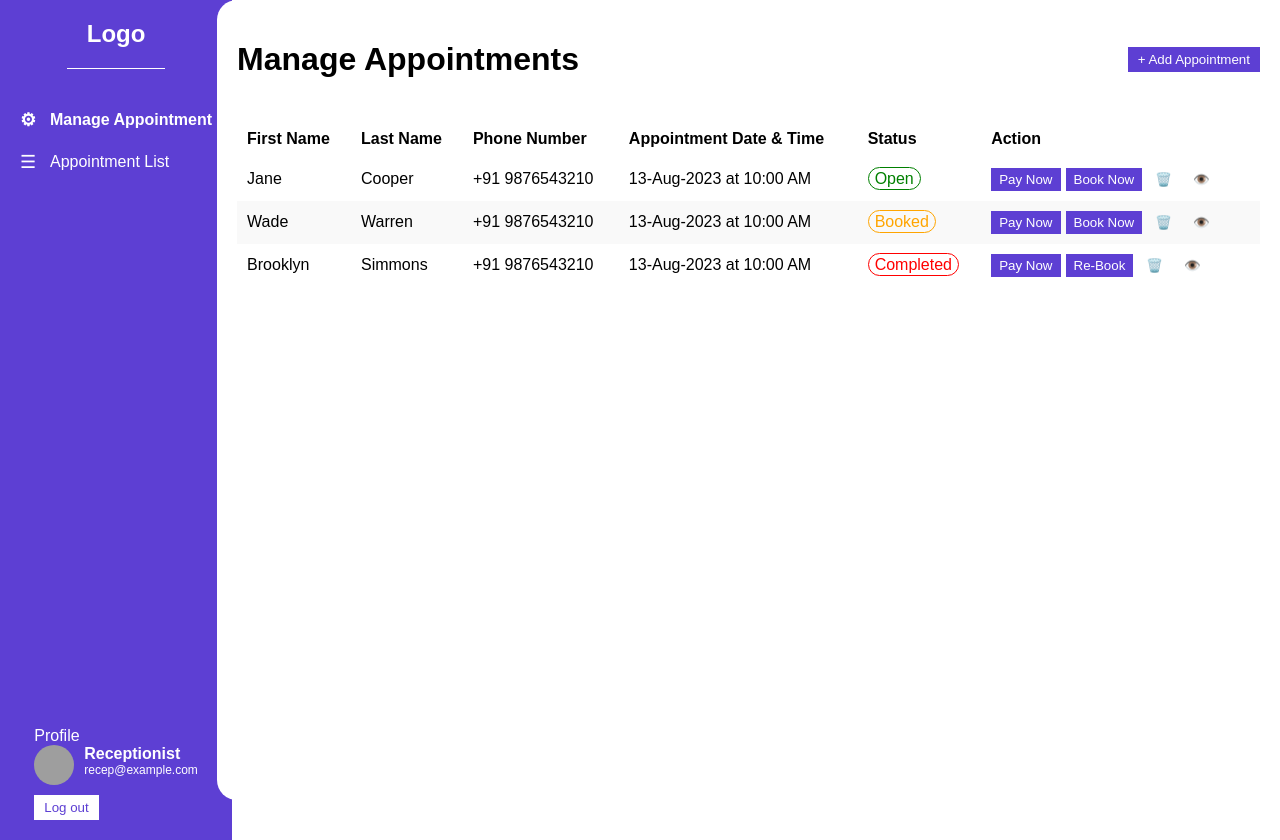
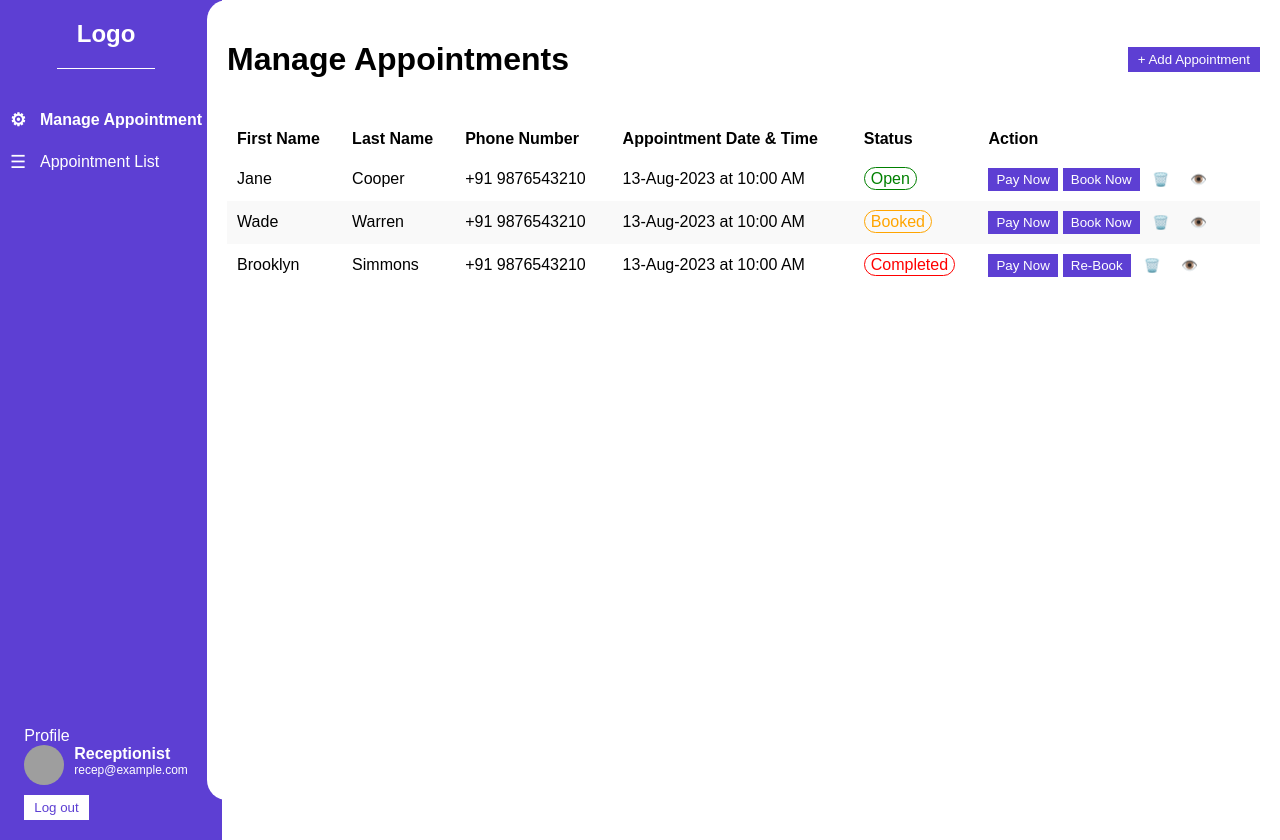
Before and after one commit to Surajit321/Project, an Angular app in the folder patient-appointment/: page /manage-appointments in a window 1280 px wide. Built offline with nearby package versions, Linux system fonts and the light colour scheme; grey boxes are pictures that could not be loaded.

Commit message:
Reduce left padding for sidebar container
cgen-6937ece7e7dd491cb52ee5fd0c6059ec

```diff
--- a/patient-appointment/src/app/sidebar/sidebar.component.scss
+++ b/patient-appointment/src/app/sidebar/sidebar.component.scss
@@ -5,7 +5,7 @@
   flex-direction: column;
   justify-content: space-between;
   align-items: center;
-  padding: 20px;
+  padding: 20px 20px 20px 10px;
   height: 100%;
   overflow: hidden;
 
```
